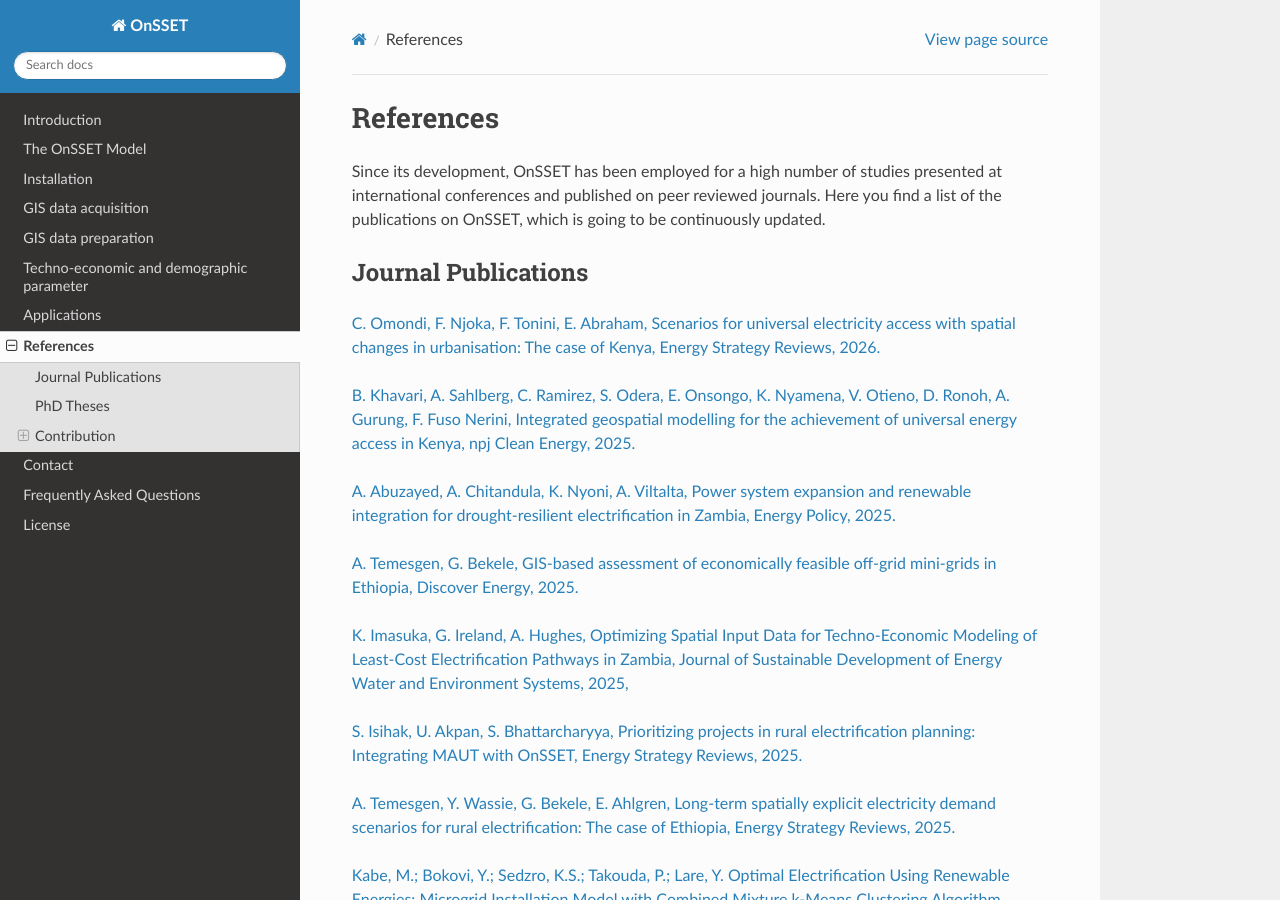
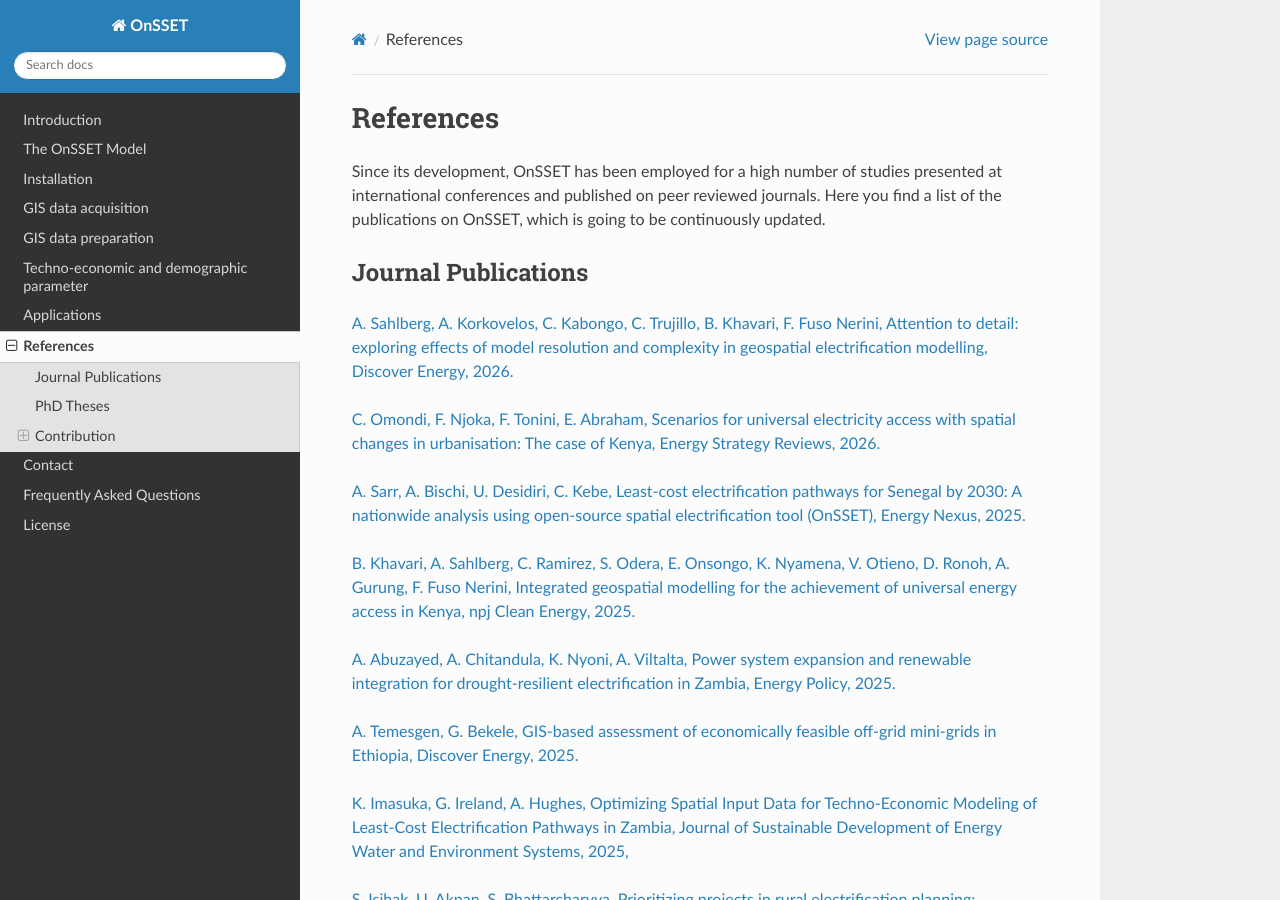
Before and after one commit to OnSSET/onsset, a Sphinx documentation site: the page built from docs/references.rst, in a window 1280 px wide and 900 px high. Built offline with Sphinx 7.4.7 and the Read the Docs theme 3.1.0, drawn with Linux system fonts in a browser that asks for light colours; pages that are not in the unit, such as notebooks, are missing from menus; the version number could not be read and is left out.

Commit message:
Update references.rst

```diff
--- a/docs/references.rst
+++ b/docs/references.rst
@@ -6,7 +6,11 @@
 Journal Publications
 **************
 
+`A. Sahlberg, A. Korkovelos, C. Kabongo, C. Trujillo, B. Khavari, F. Fuso Nerini, Attention to detail: exploring effects of model resolution and complexity in geospatial electrification modelling, Discover Energy, 2026. <https://doi.org/10.1007/s43937-025-00117-0>`_
+
 `C. Omondi, F. Njoka, F. Tonini, E. Abraham, Scenarios for universal electricity access with spatial changes in urbanisation: The case of Kenya, Energy Strategy Reviews, 2026. <https://doi.org/10.1016/j.esr.2025.102015>`_
+
+`A. Sarr, A. Bischi, U. Desidiri, C. Kebe, Least-cost electrification pathways for Senegal by 2030: A nationwide analysis using open-source spatial electrification tool (OnSSET), Energy Nexus, 2025. <https://doi.org/10.1016/j.nexus.2025.100621>`_
 
 `B. Khavari, A. Sahlberg, C. Ramirez, S. Odera, E. Onsongo, K. Nyamena, V. Otieno, D. Ronoh, A. Gurung, F. Fuso Nerini, Integrated geospatial modelling for the achievement of universal energy access in Kenya, npj Clean Energy, 2025. <https://doi.org/10.1038/s44406-025-00017-1>`_
 
```
